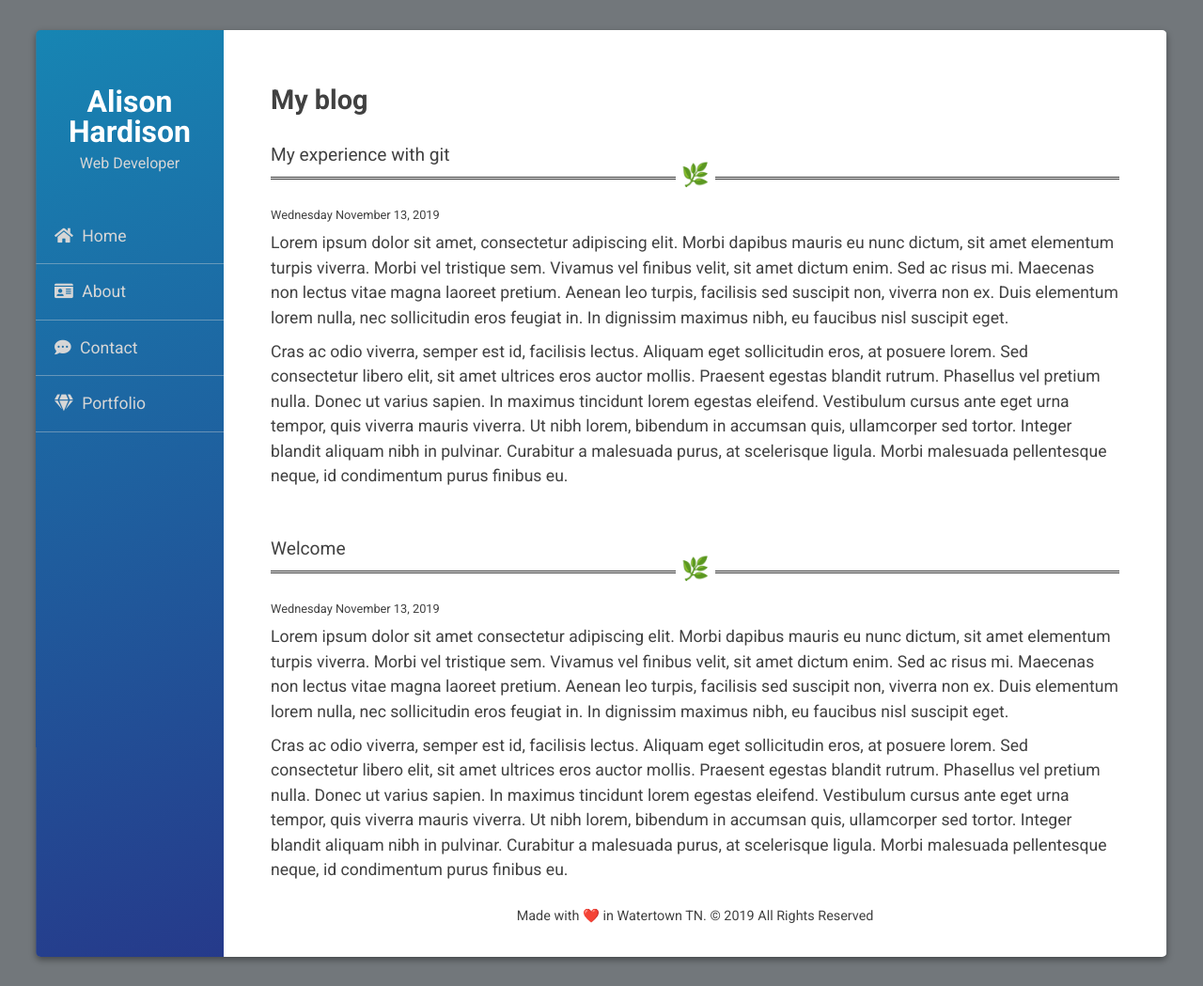
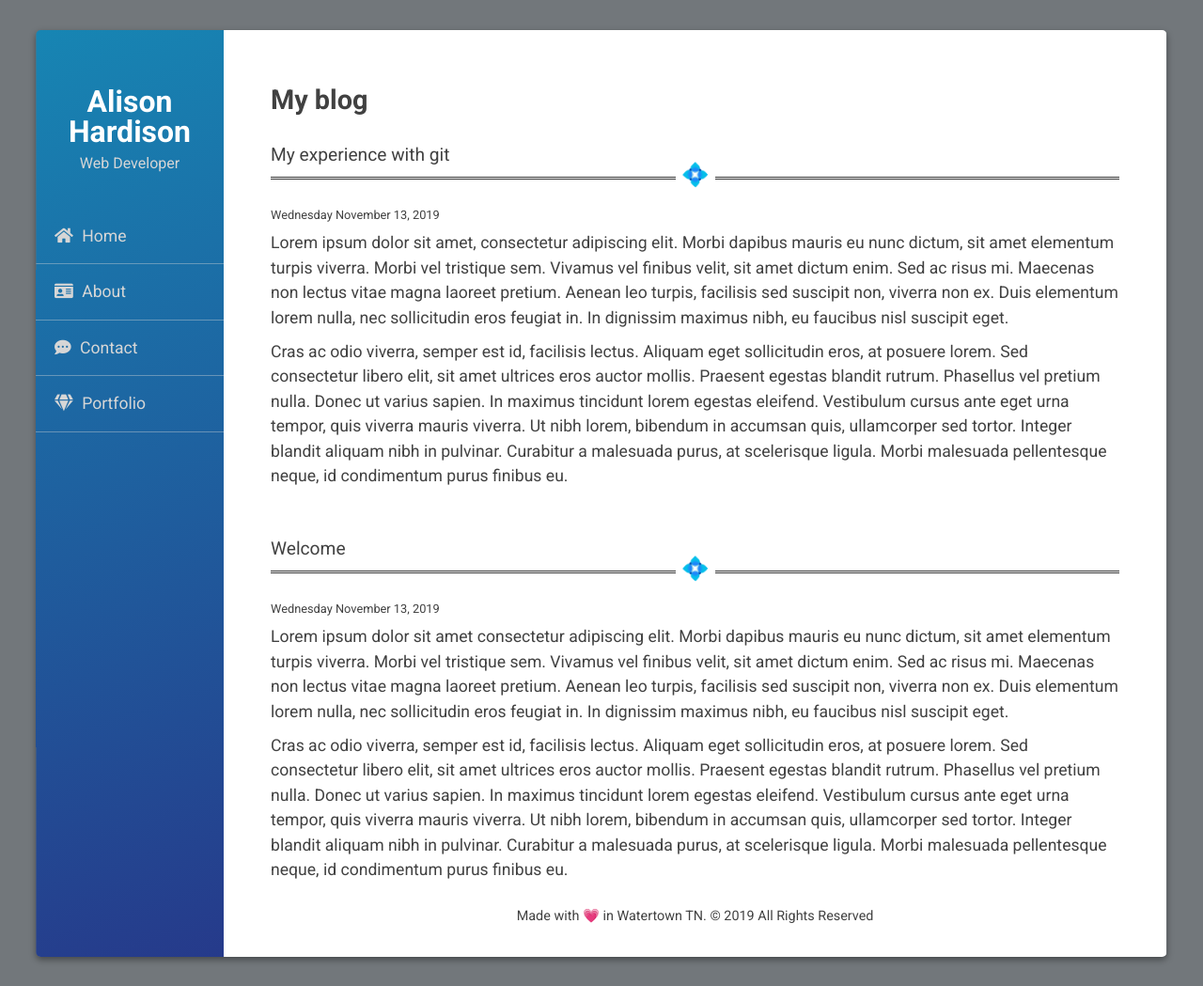
Before and after one commit to Alisonhardison/personal-blog, a PHP site: page / in a window 1280 px wide. Shown: the whole page at 94% size. Run offline with PHP 8.4, Linux system fonts and the light colour scheme; some libraries are stand-ins or nearby versions.

Commit message:
updated icons

```diff
--- a/about.html
+++ b/about.html
@@ -40,7 +40,7 @@
       </p>
     </article>
   <footer>
-    Made with ❤️ in Watertown TN. © 2019 All Rights Reserved
+    Made with 💗 in Watertown TN. © 2019 All Rights Reserved
   </footer>
 </main>
   <script src="https://cdnjs.cloudflare.com/ajax/libs/jquery/3.3.1/jquery.min.js"></script>
--- a/assets/css/style.css
+++ b/assets/css/style.css
@@ -59,7 +59,7 @@ hr {
 }
 
 hr:after {
-    content: "🌿";
+    content: "💠";
     display: inline-block;
     position: relative;
     top: -0.7em;
--- a/contact.html
+++ b/contact.html
@@ -41,7 +41,7 @@
   <h2>Or drop me an <a href="mailto:appletini19@gmail.com"><i class="fas fa-envelope"></i> e-mail</a>.</h2>
   <br />
   <footer>
-    Made with ❤️ in Watertown TN. © 2019 All Rights Reserved
+    Made with 💗 in Watertown TN. © 2019 All Rights Reserved
   </footer>
 </main>
   <script src="https://cdnjs.cloudflare.com/ajax/libs/jquery/3.3.1/jquery.min.js"></script>
--- a/index.html
+++ b/index.html
@@ -91,7 +91,7 @@
          </article>
 
          <footer>
-          Made with ❤️ in Watertown TN. © 2019 All Rights Reserved
+          Made with 💗 in Watertown TN. © 2019 All Rights Reserved
         </footer>
       </main>
     </div>
```
Also changed, not shown: portfolio.html (+7 -1 lines).
